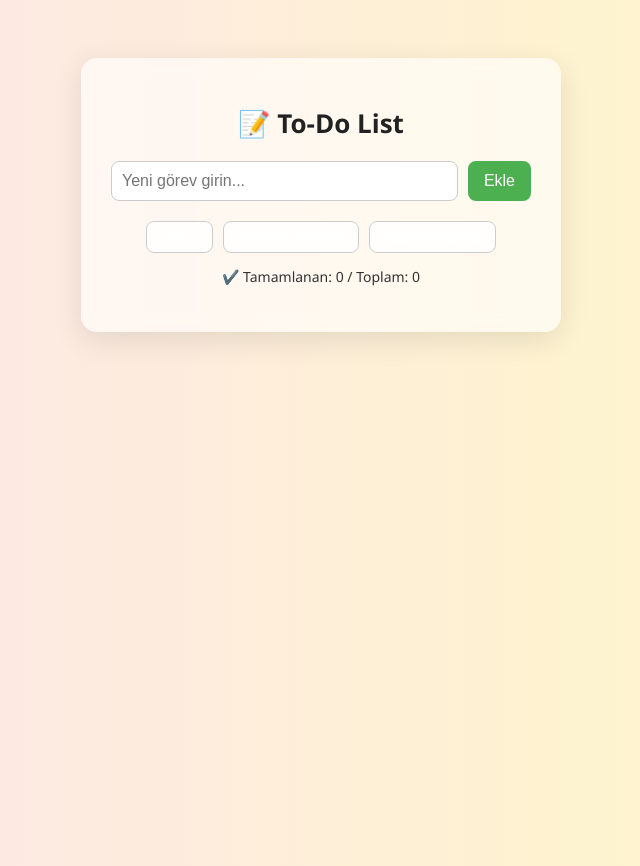
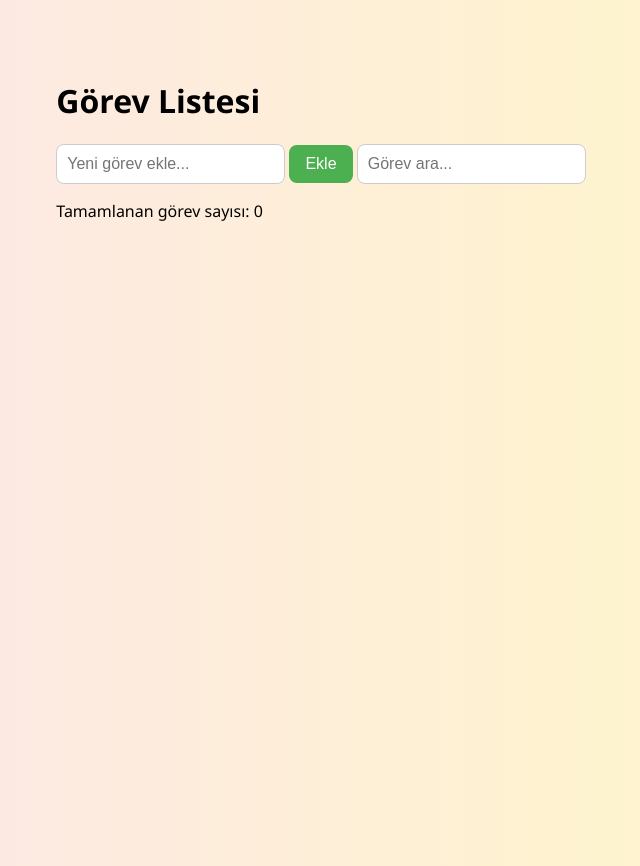
Before and after one commit to aslitarakcilar/30_is_gunu, a plain HTML site: page index.html in a window 1280 px wide. Shown: the whole page, without its empty margins (319-959 px from the left). Drawn offline with nearby package versions, Linux system fonts and the light colour scheme; a web font is replaced by a local one.

Commit message:
Update index.html

```diff
--- a/index.html
+++ b/index.html
@@ -2,33 +2,27 @@
 <html lang="tr">
 <head>
   <meta charset="UTF-8" />
-  <meta name="viewport" content="width=device-width, initial-scale=1.0" />
+  <meta name="viewport" content="width=device-width, initial-scale=1.0"/>
   <title>Mini To-Do App</title>
-  <link href="https://fonts.googleapis.com/css2?family=Segoe+UI&display=swap" rel="stylesheet" />
   <link rel="stylesheet" href="style.css" />
+  <script src="https://cdn.jsdelivr.net/npm/chart.js"></script>
 </head>
 <body>
-  <div class="app">
-    <h1>📝 To-Do List</h1>
+  <div class="container">
+    <h1>Görev Listesi</h1>
 
-    <!-- Görev ekleme alanı -->
-    <div class="input-group">
-      <input type="text" id="taskInput" placeholder="Yeni görev girin..." />
-      <button onclick="addTask()">Ekle</button>
+    <input type="text" id="taskInput" placeholder="Yeni görev ekle..." />
+    <button onclick="addTask()">Ekle</button>
+
+    <input type="text" id="searchInput" placeholder="Görev ara..." />
+
+    <ul id="taskList"></ul>
+
+    <div class="stats">
+      <p>Tamamlanan görev sayısı: <span id="completedCount">0</span></p>
     </div>
 
-    <!-- Filtreleme butonları -->
-    <div class="filters">
-      <button onclick="filterTasks('all')">Hepsi</button>
-      <button onclick="filterTasks('completed')">Tamamlananlar</button>
-      <button onclick="filterTasks('incomplete')">Yapılmayanlar</button>
-    </div>
-
-    <!-- İstatistik -->
-    <p id="task-stats">✔️ Tamamlanan: 0 / Toplam: 0</p>
-
-    <!-- Görev listesi -->
-    <ul id="taskList"></ul>
+    <canvas id="taskChart" width="400" height="200"></canvas>
   </div>
 
   <script src="script.js"></script>
```
